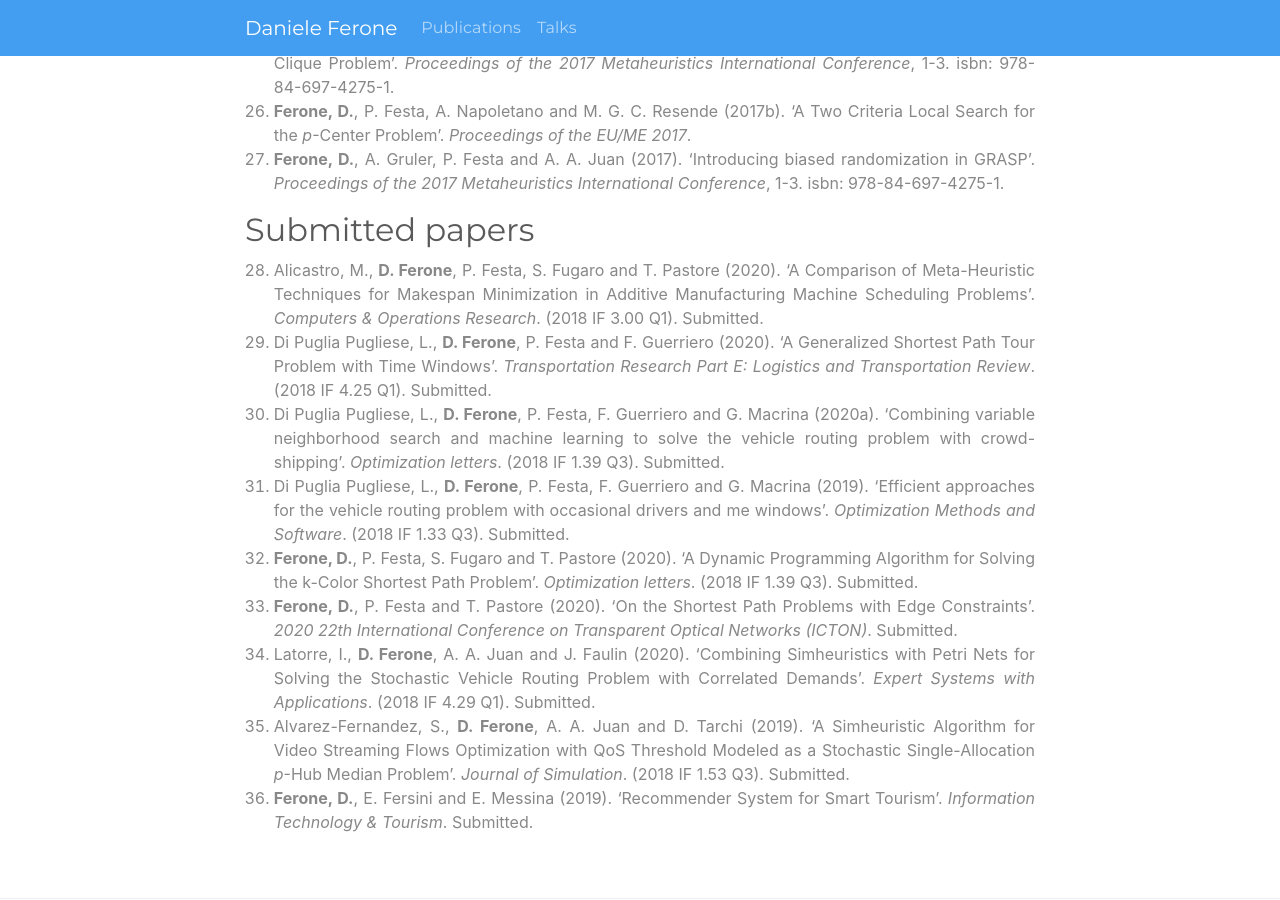
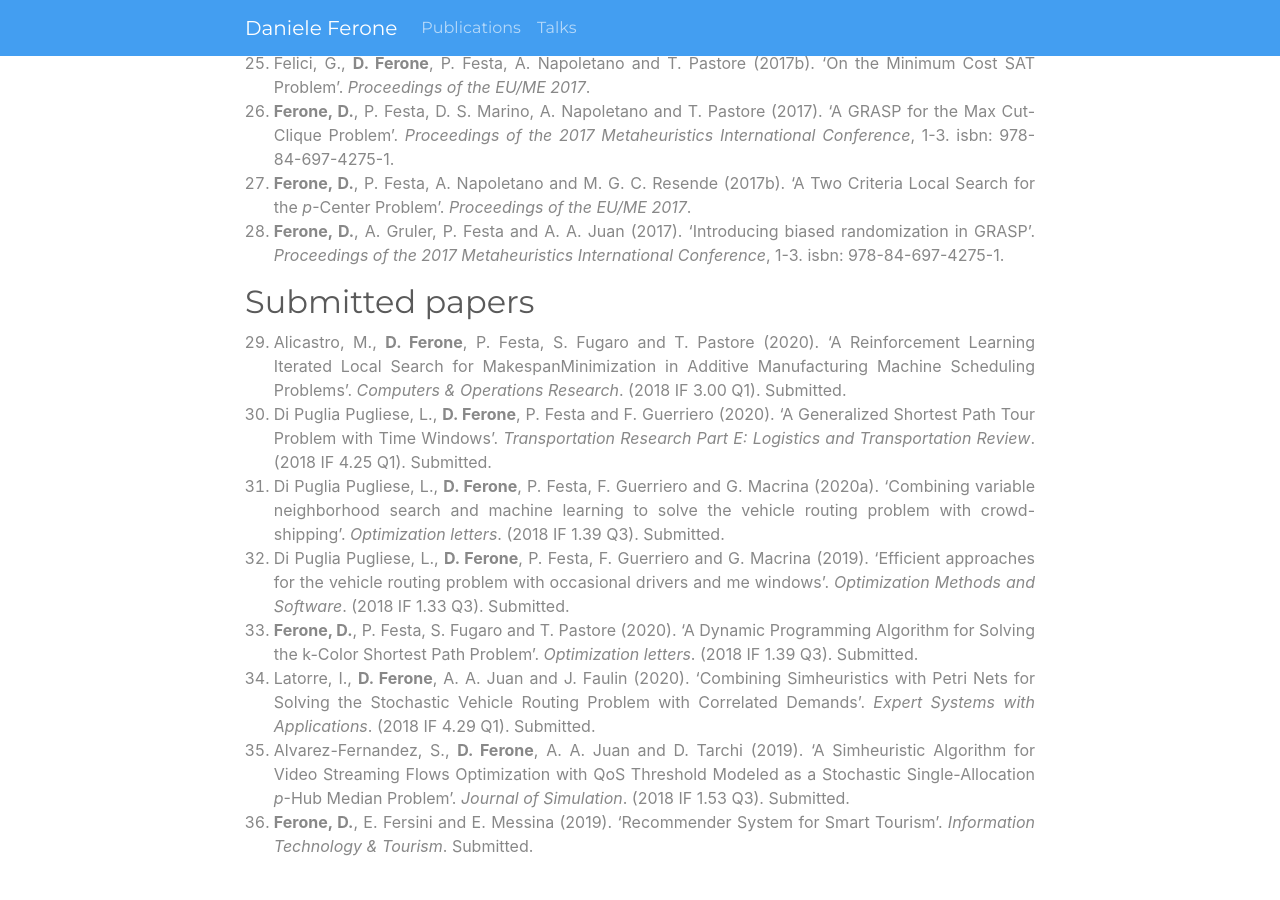
Before and after one commit to fdaniele85/fdaniele85.github.io, a Jekyll site: the page built from pages/publications.html, in a window 1280 px wide and 900 px high, scrolled down 2168 px. Built offline with Jekyll 4.4.1, drawn with Linux system fonts in a browser that asks for light colours; nearby versions of some CDN libraries; a style sheet for code colours, icons or effects is not loaded; some of the changed text lies outside the part shown.

Commit message:
Aggiornati lavori e bibliografia

```diff
--- a/pages/publications.html
+++ b/pages/publications.html
@@ -20,7 +20,9 @@ title: Publications
 
 <h2>Other Scopus indexed Articles</h2>
 <ol start="11">
-	<li><strong>Ferone, D.</strong>, P. Festa and T. Pastore (2019). ‘The k-Color Shortest Path Problem’. <em>Advances in Optimization and Decision Science for Society, Services and Enterprises: ODS, Genoa, Italy, September 4-7, 2019</em>. Ed. by M. Paolucci, A. Sciomachen and P. Uberti. AIRO Springer. Cham: Springer International Publishing, pp. 367-376. doi: <a class="doi" href="https://doi.org/10.1007/978-3-030-34960-8_32">10.1007/978-3-030-34960-8_32</a>. (<a href="https://doi.org/10.6084/m9.figshare.11762163.v1">Instances</a>, <a href="http://bit.ly/2I30y5B">best solutions</a>).</li>
+	<li><strong>Ferone, D.</strong>, P. Festa, S. Fugaro and T. Pastore (2020). ‘On the Shortest Path Problems with Edge Constraints’. <em>2020 22th International Conference on Transparent Optical Networks (ICTON)</em>. Forthcoming.</li>
+
+	<li><strong>Ferone, D.</strong>, P. Festa and T. Pastore (2019). ‘The <it>k</it>-Color Shortest Path Problem’. <em>Advances in Optimization and Decision Science for Society, Services and Enterprises: ODS, Genoa, Italy, September 4-7, 2019</em>. Ed. by M. Paolucci, A. Sciomachen and P. Uberti. AIRO Springer. Cham: Springer International Publishing, pp. 367-376. doi: <a class="doi" href="https://doi.org/10.1007/978-3-030-34960-8_32">10.1007/978-3-030-34960-8_32</a>. (<a href="https://doi.org/10.6084/m9.figshare.11762163.v1">Instances</a>, <a href="http://bit.ly/2I30y5B">best solutions</a>).</li>
 
 	<li>Nataraj, S., <strong>D. Ferone</strong>, C. Quintero-Araujo, A. A. Juan and P. Festa (2019). ‘Consolidation Centers in City Logistics: a cooperative approach based on the location routing problem’. <em>International Journal of Industrial Engineering Computations</em> 10.3, pp. 393-404. DOI: <a class="doi" href="http://www.doi.org/10.5267/j.ijiec.2019.1.001">10.5267/j.ijiec.2019.1.001</a>. (2018 IF 4.03).</li>
 
@@ -46,7 +48,7 @@ title: Publications
 </ol>
 
 <h2>Conference proceedings</h2>
-<ol start="23">
+<ol start="24">
 	<li>Bruglieri, M., <strong>D. Ferone</strong>, P. Festa and O. Pisacane (2020). ‘Efficient solutions for the Green Vehicle Routing Problem with Capacitated Alternative Fuel Stations’. <em>CWS2020</em>. Forthcoming.</li>
 
 	<li>Felici, G., <strong>D. Ferone</strong>, P. Festa, A. Napoletano and T. Pastore (2017b). ‘On the Minimum Cost SAT Problem’. <em>Proceedings of the EU/ME 2017</em>.</li>
@@ -59,13 +61,12 @@ title: Publications
 </ol>
 
 <h2>Submitted papers</h2>
-<ol start="28">
-	<li>Alicastro, M., <strong>D. Ferone</strong>, P. Festa, S. Fugaro and T. Pastore (2020). ‘A Comparison of Meta-Heuristic Techniques for Makespan Minimization in Additive Manufacturing Machine Scheduling Problems’. <em>Computers & Operations Research</em>. (2018 IF 3.00 Q1). Submitted.</li>
+<ol start="29">
+	<li>Alicastro, M., <strong>D. Ferone</strong>, P. Festa, S. Fugaro and T. Pastore (2020). ‘A Reinforcement Learning Iterated Local Search for MakespanMinimization in Additive Manufacturing Machine Scheduling Problems’. <em>Computers & Operations Research</em>. (2018 IF 3.00 Q1). Submitted.</li>
 	<li>Di Puglia Pugliese, L., <strong>D. Ferone</strong>, P. Festa and F. Guerriero (2020). ‘A Generalized Shortest Path Tour Problem with Time Windows’. <em>Transportation Research Part E: Logistics and Transportation Review</em>. (2018 IF 4.25 Q1). Submitted.</li>
 	<li>Di Puglia Pugliese, L., <strong>D. Ferone</strong>, P. Festa, F. Guerriero and G. Macrina (2020a). ‘Combining variable neighborhood search and machine learning to solve the vehicle routing problem with crowd-shipping’. <em>Optimization letters</em>. (2018 IF 1.39 Q3). Submitted.</li>
 	<li>Di Puglia Pugliese, L., <strong>D. Ferone</strong>, P. Festa, F. Guerriero and G. Macrina (2019). ‘Efficient approaches for the vehicle routing problem with occasional drivers and me windows’. <em>Optimization Methods and Software</em>. (2018 IF 1.33 Q3). Submitted.</li>
 	<li><strong>Ferone, D.</strong>, P. Festa, S. Fugaro and T. Pastore (2020). ‘A Dynamic Programming Algorithm for Solving the k-Color Shortest Path Problem’. <em>Optimization letters</em>. (2018 IF 1.39 Q3). Submitted.</li>
-	<li><strong>Ferone, D.</strong>, P. Festa and T. Pastore (2020). ‘On the Shortest Path Problems with Edge Constraints’. <em>2020 22th International Conference on Transparent Optical Networks (ICTON)</em>. Submitted.</li>
 	<li>Latorre, I., <strong>D. Ferone</strong>, A. A. Juan and J. Faulin (2020). ‘Combining Simheuristics with Petri Nets for Solving the Stochastic Vehicle Routing Problem with Correlated Demands’. <em>Expert Systems with Applications</em>. (2018 IF 4.29 Q1). Submitted.</li>
 	<li>Alvarez-Fernandez, S., <strong>D. Ferone</strong>, A. A. Juan and D. Tarchi (2019). ‘A Simheuristic Algorithm for Video Streaming Flows Optimization with QoS Threshold Modeled as a Stochastic Single-Allocation <em>p</em>-Hub Median Problem’. <em>Journal of Simulation</em>. (2018 IF 1.53 Q3). Submitted.</li>
 	<li><strong>Ferone, D.</strong>, E. Fersini and E. Messina (2019). ‘Recommender System for Smart Tourism’. <em>Information Technology & Tourism</em>. Submitted.</li>
```
Also changed, not shown: index.html (+7 -7 lines).
